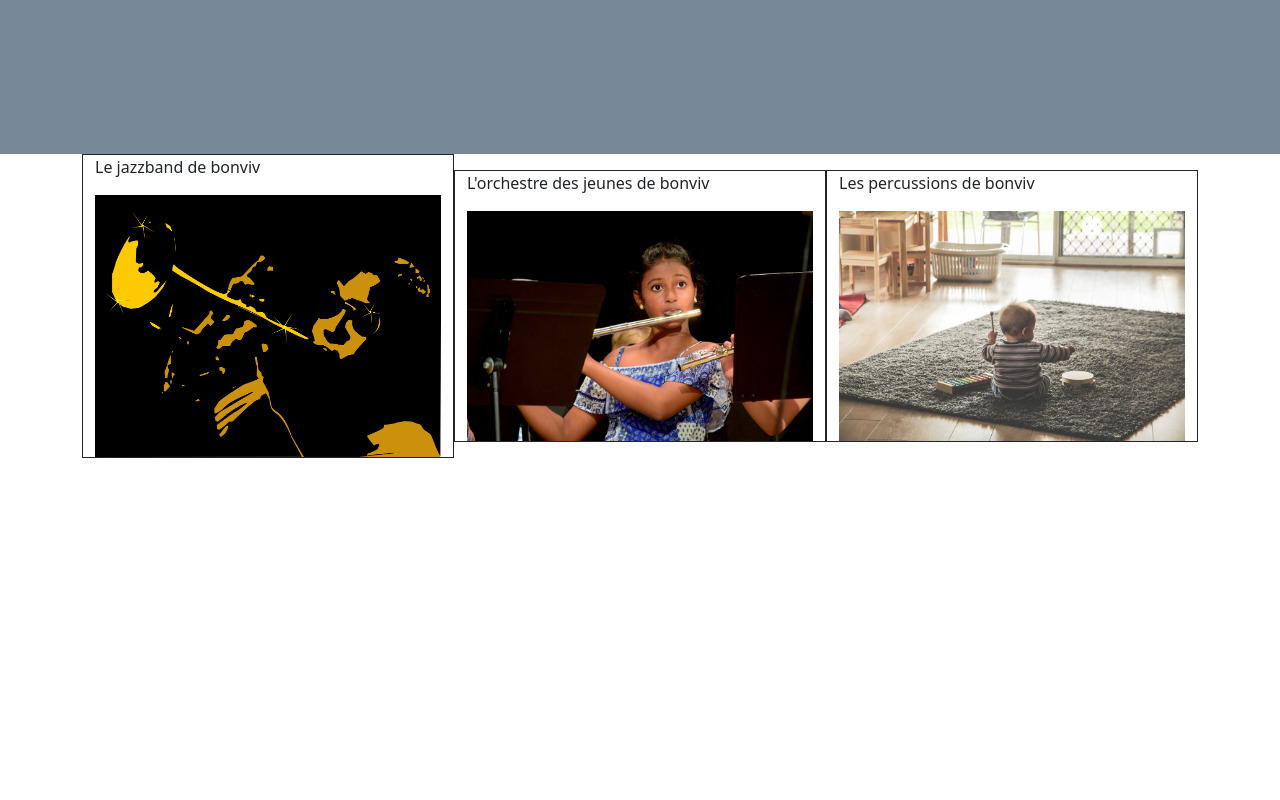
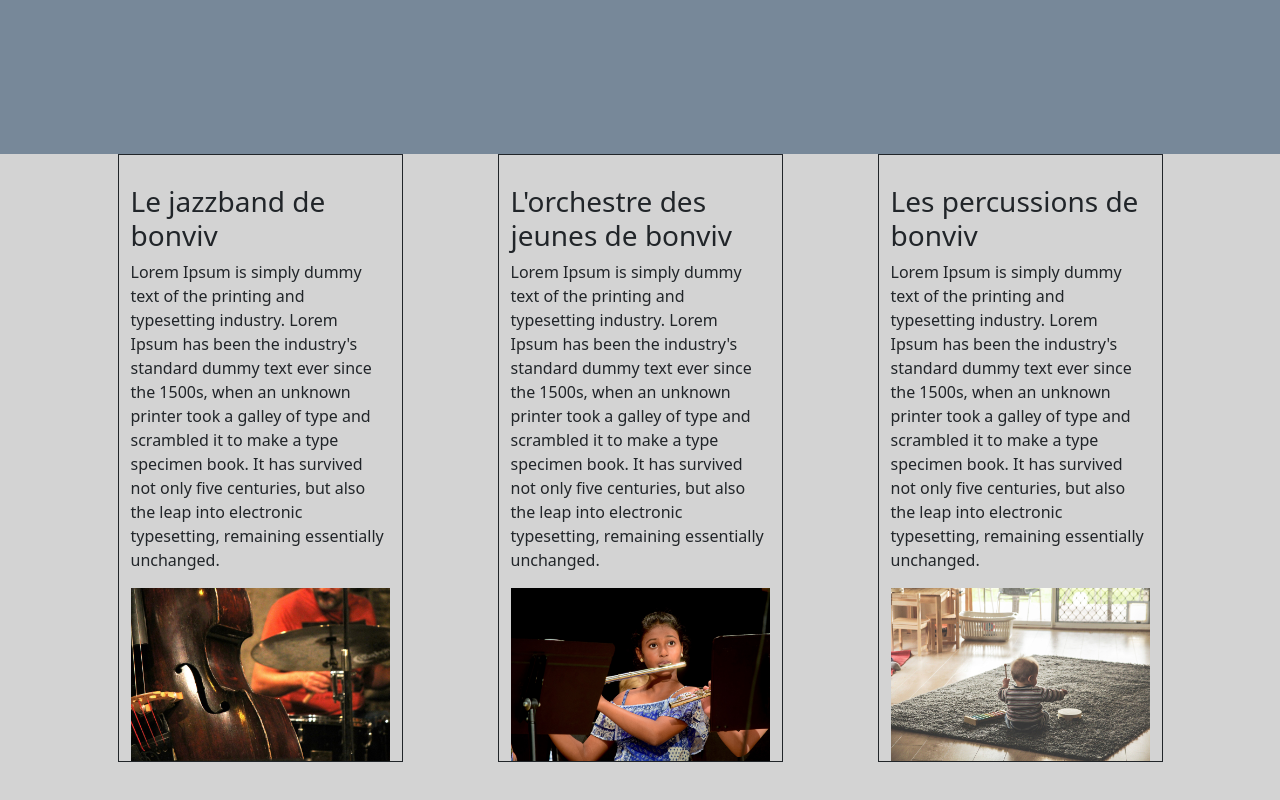
Before and after one commit to stephanegrosheitsch/-valuation-cr-er-un-site-web-avec-html-cass-et-le-farmework-bootstrap, a plain HTML site: page index.html in a window 1280 px wide. Shown: the part 732-1532 px from the top of the page. Drawn offline with nearby package versions, Linux system fonts and the light colour scheme.

Commit message:
finition sur le contenu de main dans index.html

```diff
--- a/index.html
+++ b/index.html
@@ -61,27 +61,42 @@
         </div>
     </div>
   </header>
-  <main class="container">
+  <main class="contenu">
     <div class="container">
-
-        <div class="row align-items-center">
-          <div class="col-12 col-sm-4 groupe">
-            <p>Le jazzband de bonviv</p>
-            <img src="images/pipe-gdd398761b_1280.png" class="img-fluid">
-
+      <div class="row justify-content-around">
+        <div class="col-md-5 col-lg-3 groupe">
+          <h3>Le jazzband de bonviv</h3>
+          <p>
+            Lorem Ipsum is simply dummy text of the printing and typesetting industry. Lorem Ipsum has been the industry's
+            standard dummy text ever since the 1500s, when an unknown printer took a galley of type and scrambled it
+            to make a type specimen book. It has survived not only five centuries, but also the leap into electronic typesetting,
+            remaining essentially unchanged.
+          </p>
+          <img src="images/jazz-g25da13e02_1920.jpg" class="img-fluid">
         </div>
 
-          <div class="col-12 col-sm-4 groupe">
-            <p>L'orchestre des jeunes de bonviv</p>
+        <div class="col-md-5 col-lg-3 groupe">
+          <h3>L'orchestre des jeunes de bonviv</h3>
+          <p>
+            Lorem Ipsum is simply dummy text of the printing and typesetting industry. Lorem Ipsum has been the industry's
+            standard dummy text ever since the 1500s, when an unknown printer took a galley of type and scrambled it
+            to make a type specimen book. It has survived not only five centuries, but also the leap into electronic typesetting,
+            remaining essentially unchanged.
+          </p>
           <img src="images/child-g8a2d95290_1920.jpg" class="img-fluid">
         </div>
 
-          <div class="col-12 col-sm-4 groupe">
-            <p>Les percussions de bonviv</p>
+        <div class="col-md-5 col-lg-3 groupe">
+          <h3>Les percussions de bonviv</h3>
+          <p>
+            Lorem Ipsum is simply dummy text of the printing and typesetting industry. Lorem Ipsum has been the industry's
+            standard dummy text ever since the 1500s, when an unknown printer took a galley of type and scrambled it
+            to make a type specimen book. It has survived not only five centuries, but also the leap into electronic typesetting,
+            remaining essentially unchanged.
+          </p>
           <img src="images/music-g9ca7789b7_1920.jpg" alt="" class="img-fluid">
         </div>
       </div>
-
     </div>
   </main>
 
--- a/style.CSS
+++ b/style.CSS
@@ -50,4 +50,9 @@ h2 {
 .groupe {
   align-items: center;
   border: 1px solid;
+  padding-top: 30px;
 }
+
+.contenu {
+  background: lightgrey;
+}
```
Also changed, not shown: images/jazz-g25da13e02_1920.jpg (added). Lines whose indentation alone changed are shown as unchanged.
